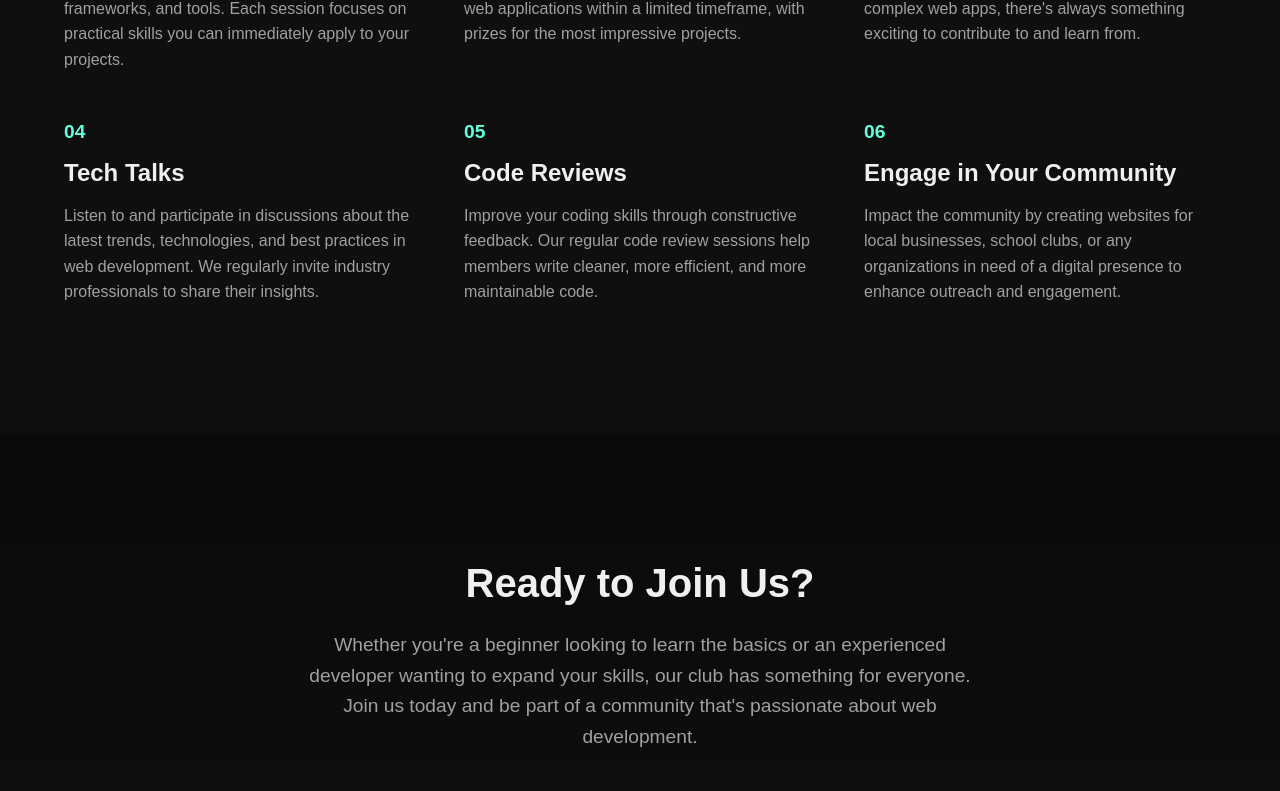
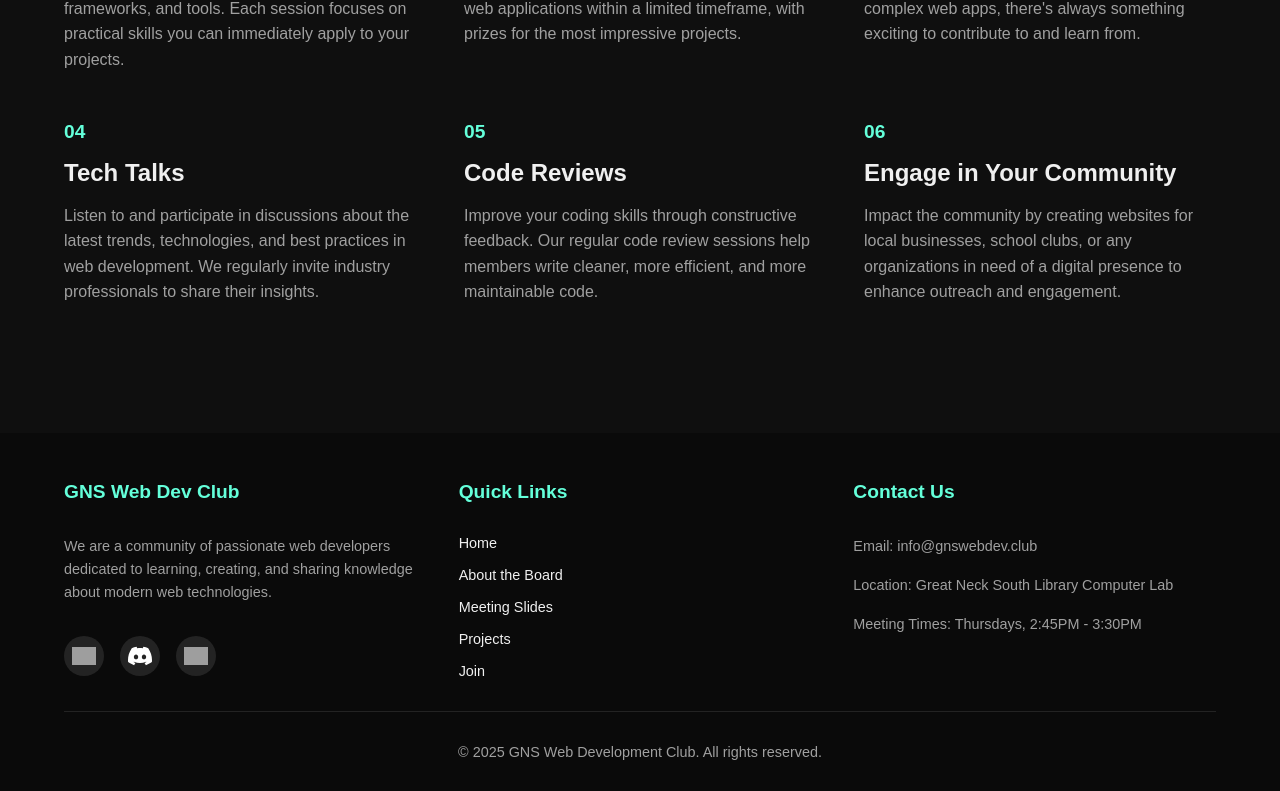
Before and after one commit to patriotsbreeze/gnswebdev, a React (Create React App) app: page / in a window 1280 px wide. Shown: the part 1999-2790 px from the top of the page. Built offline with nearby package versions, Linux system fonts and the light colour scheme; grey boxes are pictures that could not be loaded.

Commit message:
v1.14-beta
removed bottom section of home page

```diff
--- a/src/components/Navigation.js
+++ b/src/components/Navigation.js
@@ -57,6 +57,11 @@ const NavLink = styled(motion.div)`
 
   &:hover::after {
     width: 100%;
+  }
+
+  @media (max-width: 768px) {
+    font-size: 1.35rem;
+    padding: 0.7rem 0;
   }
 `;
 
@@ -153,6 +158,7 @@ const Navigation = () => {
           ))}
         </NavLinks>
 
+        <div style={{ flex: 1 }} />
         <MobileMenuButton onClick={toggleMobileMenu}>
           <div />
           <div />
--- a/src/pages/LandingPage.js
+++ b/src/pages/LandingPage.js
@@ -588,51 +588,6 @@ const LandingPage = () => {
         </FeaturesContainer>
       </FeaturesSection>
 
-      <CTASection>
-        <CTAContainer>
-          <CTATitle
-            initial={{ opacity: 0, y: 30 }}
-            whileInView={{ opacity: 1, y: 0 }}
-            transition={{ duration: 0.6 }}
-            viewport={{ once: true }}
-          >
-            Ready to Join Us?
-          </CTATitle>
-
-          <CTAText
-            initial={{ opacity: 0, y: 30 }}
-            whileInView={{ opacity: 1, y: 0 }}
-            transition={{ duration: 0.6, delay: 0.2 }}
-            viewport={{ once: true }}
-          >
-            Whether you're a beginner looking to learn the basics or an experienced developer wanting to expand your skills, our club has something for everyone. Join us today and be part of a community that's passionate about web development.
-          </CTAText>
-
-          <CTAButtons>
-            <PrimaryButton
-              initial={{ opacity: 0, y: 30 }}
-              whileInView={{ opacity: 1, y: 0 }}
-              transition={{ duration: 0.6, delay: 0.4 }}
-              whileHover={{ scale: 1.05 }}
-              whileTap={{ scale: 0.95 }}
-              viewport={{ once: true }}
-            >
-              Sign Up Now
-            </PrimaryButton>
-
-            <SecondaryButton
-              initial={{ opacity: 0, y: 30 }}
-              whileInView={{ opacity: 1, y: 0 }}
-              transition={{ duration: 0.6, delay: 0.5 }}
-              whileHover={{ scale: 1.05 }}
-              whileTap={{ scale: 0.95 }}
-              viewport={{ once: true }}
-            >
-              Learn More
-            </SecondaryButton>
-          </CTAButtons>
-        </CTAContainer>
-      </CTASection>
     </>
   );
 };
```
